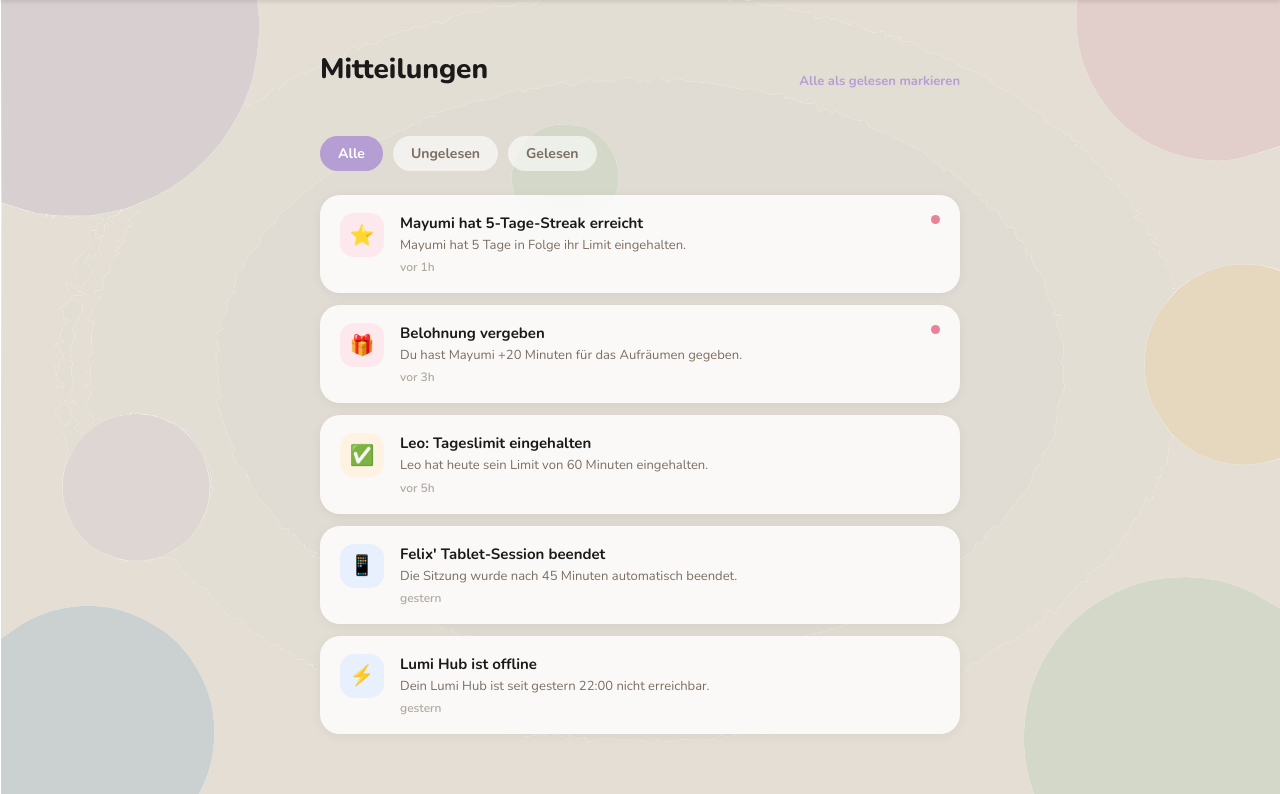
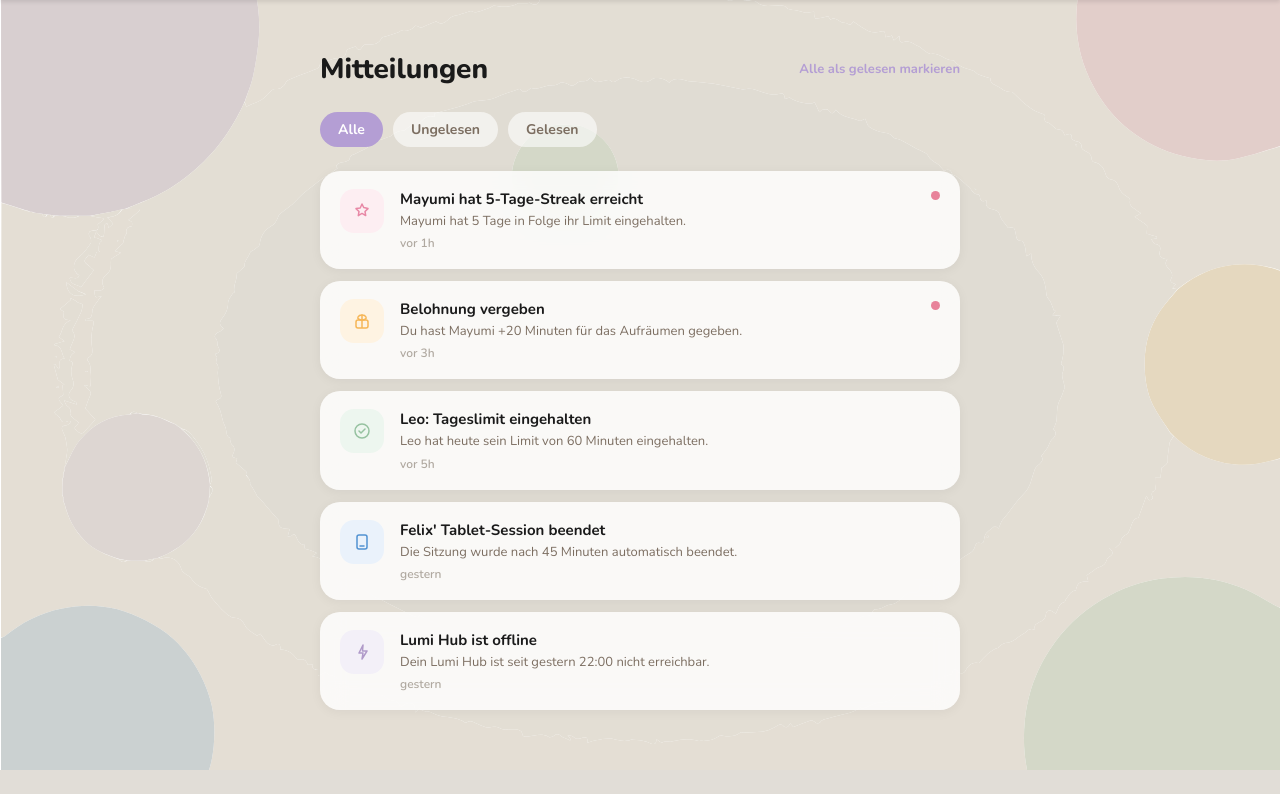
Before and after one commit to alishajaye/Lumi, a PHP site: page /mitteilungen.html in a window 1280 px wide. Shown: the part 70-864 px from the top of the page. After the commit the page ends 840 px from the top, so only its background shows below. Run offline with PHP 8.4, Linux system fonts and the light colour scheme.

Commit message:
mitteilungen seite neu

```diff
--- a/css/style.css
+++ b/css/style.css
@@ -705,3 +705,172 @@ body.produkte-page .shop-hero {
 .empf-footer-quelle a:hover {
   text-decoration: underline;
 }
+
+/* =============================================
+   MITTEILUNGEN SEITE
+   ============================================= */
+
+.mitt-page-content {
+  max-width: 680px;
+  margin: 0 auto;
+  padding: 40px 20px 60px;
+}
+
+.mitt-top-bar {
+  display: flex;
+  align-items: center;
+  justify-content: space-between;
+  margin-bottom: 24px;
+}
+
+.mitt-page-title {
+  font-size: 28px;
+  font-weight: 800;
+  color: #1a1a1a;
+}
+
+.mitt-mark-all-btn {
+  background: none;
+  border: none;
+  font-family: 'Nunito', sans-serif;
+  font-size: 13px;
+  font-weight: 700;
+  color: #b49ed4;
+  cursor: pointer;
+  padding: 0;
+  transition: color 0.2s;
+}
+
+.mitt-mark-all-btn:hover {
+  color: #8a6bbf;
+}
+
+/* Filter Tabs */
+.mitt-filter-tabs {
+  display: flex;
+  gap: 10px;
+  margin-bottom: 24px;
+}
+
+.mitt-filter-tab {
+  padding: 8px 18px;
+  border-radius: 50px;
+  border: none;
+  font-family: 'Nunito', sans-serif;
+  font-size: 14px;
+  font-weight: 700;
+  cursor: pointer;
+  transition: background 0.2s, color 0.2s;
+  background: rgba(255, 255, 255, 0.6);
+  color: #7C6E61;
+}
+
+.mitt-filter-tab.active {
+  background: #b49ed4;
+  color: #fff;
+}
+
+.mitt-filter-tab:hover:not(.active) {
+  background: #fff;
+}
+
+/* Notification List */
+.mitt-notification-list {
+  display: flex;
+  flex-direction: column;
+  gap: 12px;
+}
+
+/* Notification Card */
+.mitt-notification-card {
+  background: rgba(255, 255, 255, 0.82);
+  backdrop-filter: blur(12px);
+  -webkit-backdrop-filter: blur(12px);
+  border-radius: 20px;
+  padding: 18px 20px;
+  display: flex;
+  align-items: flex-start;
+  gap: 16px;
+  box-shadow: 0 2px 12px rgba(0, 0, 0, 0.05);
+  transition: transform 0.15s, box-shadow 0.15s;
+  cursor: pointer;
+  position: relative;
+}
+
+.mitt-notification-card:hover {
+  transform: translateY(-2px);
+  box-shadow: 0 6px 20px rgba(0, 0, 0, 0.08);
+}
+
+/* Ungelesen-Punkt */
+.mitt-notification-card.unread::after {
+  content: '';
+  position: absolute;
+  top: 20px;
+  right: 20px;
+  width: 9px;
+  height: 9px;
+  border-radius: 50%;
+  background: #e8829a;
+}
+
+/* Notification Icon */
+.mitt-notif-icon {
+  width: 44px;
+  height: 44px;
+  border-radius: 14px;
+  display: flex;
+  align-items: center;
+  justify-content: center;
+  flex-shrink: 0;
+}
+
+/* Icon Farb-Varianten */
+.mitt-notif-icon--pink   { background: #FDEEF2; }
+.mitt-notif-icon--orange { background: #FEF3E2; }
+.mitt-notif-icon--green  { background: #EDF6EF; }
+.mitt-notif-icon--blue   { background: #EAF2FB; }
+.mitt-notif-icon--purple { background: #F3F0F8; }
+
+/* Notification Body */
+.mitt-notif-body {
+  flex: 1;
+  min-width: 0;
+}
+
+.mitt-notif-title {
+  font-size: 15px;
+  font-weight: 700;
+  color: #1a1a1a;
+  margin-bottom: 3px;
+}
+
+.mitt-notif-desc {
+  font-size: 13px;
+  color: #7C6E61;
+  margin-bottom: 5px;
+  line-height: 1.4;
+}
+
+.mitt-notif-time {
+  font-size: 12px;
+  color: #b0a9a0;
+  font-weight: 600;
+}
+
+/* Empty State */
+.mitt-empty-state {
+  text-align: center;
+  padding: 60px 20px;
+  color: #b0a9a0;
+  display: none;
+}
+
+.mitt-empty-icon {
+  margin-bottom: 16px;
+}
+
+.mitt-empty-state p {
+  font-size: 15px;
+  font-weight: 600;
+}
--- a/mitteilungen.html
+++ b/mitteilungen.html
@@ -6,174 +6,6 @@
   <title>Mitteilungen – Lumi</title>
   <link rel="stylesheet" href="css/style.css" />
   <link href="https://fonts.googleapis.com/css2?family=Nunito:wght@400;600;700;800&display=swap" rel="stylesheet" />
-  <style>
-    /* =============================================
-       Mitteilungen – Page Styles
-       ============================================= */
-    .page-content {
-      max-width: 680px;
-      margin: 0 auto;
-      padding: 40px 20px 60px;
-    }
-
-    .page-title {
-      font-size: 28px;
-      font-weight: 800;
-      color: #1a1a1a;
-      margin-bottom: 24px;
-    }
-
-    /* Filter Tabs */
-    .filter-tabs {
-      display: flex;
-      gap: 10px;
-      margin-bottom: 24px;
-    }
-
-    .filter-tab {
-      padding: 8px 18px;
-      border-radius: 50px;
-      border: none;
-      font-family: 'Nunito', sans-serif;
-      font-size: 14px;
-      font-weight: 700;
-      cursor: pointer;
-      transition: background 0.2s, color 0.2s;
-      background: rgba(255,255,255,0.6);
-      color: #7C6E61;
-    }
-
-    .filter-tab.active {
-      background: #b49ed4;
-      color: #fff;
-    }
-
-    .filter-tab:hover:not(.active) {
-      background: #fff;
-    }
-
-    /* Notification Cards */
-    .notification-list {
-      display: flex;
-      flex-direction: column;
-      gap: 12px;
-    }
-
-    .notification-card {
-      background: rgba(255, 255, 255, 0.82);
-      backdrop-filter: blur(12px);
-      -webkit-backdrop-filter: blur(12px);
-      border-radius: 20px;
-      padding: 18px 20px;
-      display: flex;
-      align-items: flex-start;
-      gap: 16px;
-      box-shadow: 0 2px 12px rgba(0,0,0,0.05);
-      transition: transform 0.15s, box-shadow 0.15s;
-      cursor: pointer;
-      position: relative;
-    }
-
-    .notification-card:hover {
-      transform: translateY(-2px);
-      box-shadow: 0 6px 20px rgba(0,0,0,0.08);
-    }
-
-    .notification-card.unread::after {
-      content: '';
-      position: absolute;
-      top: 20px;
-      right: 20px;
-      width: 9px;
-      height: 9px;
-      border-radius: 50%;
-      background: #e8829a;
-    }
-
-    .notif-icon {
-      width: 44px;
-      height: 44px;
-      border-radius: 14px;
-      display: flex;
-      align-items: center;
-      justify-content: center;
-      flex-shrink: 0;
-      font-size: 20px;
-    }
-
-    .notif-icon.streak  { background: #fde8ed; }
-    .notif-icon.reward  { background: #fde8ed; }
-    .notif-icon.limit   { background: #fef3e2; }
-    .notif-icon.session { background: #e8f0fe; }
-    .notif-icon.offline { background: #e8f0fe; }
-
-    .notif-body {
-      flex: 1;
-      min-width: 0;
-    }
-
-    .notif-title {
-      font-size: 15px;
-      font-weight: 700;
-      color: #1a1a1a;
-      margin-bottom: 3px;
-    }
-
-    .notif-desc {
-      font-size: 13px;
-      color: #7C6E61;
-      margin-bottom: 5px;
-      line-height: 1.4;
-    }
-
-    .notif-time {
-      font-size: 12px;
-      color: #b0a9a0;
-      font-weight: 600;
-    }
-
-    /* Empty State */
-    .empty-state {
-      text-align: center;
-      padding: 60px 20px;
-      color: #b0a9a0;
-      display: none;
-    }
-
-    .empty-state .empty-icon {
-      font-size: 48px;
-      margin-bottom: 16px;
-    }
-
-    .empty-state p {
-      font-size: 15px;
-      font-weight: 600;
-    }
-
-    /* Top Bar */
-    .top-bar {
-      display: flex;
-      align-items: center;
-      justify-content: space-between;
-      margin-bottom: 24px;
-    }
-
-    .mark-all-btn {
-      background: none;
-      border: none;
-      font-family: 'Nunito', sans-serif;
-      font-size: 13px;
-      font-weight: 700;
-      color: #b49ed4;
-      cursor: pointer;
-      padding: 0;
-      transition: color 0.2s;
-    }
-
-    .mark-all-btn:hover {
-      color: #8a6bbf;
-    }
-  </style>
 </head>
 <body>
 
@@ -190,70 +22,106 @@
     <a href="mitteilungen.html">Mitteilungen</a>
   </nav>
 
-  <div class="page-content">
+  <div class="mitt-page-content">
 
-    <div class="top-bar">
-      <h1 class="page-title">Mitteilungen</h1>
-      <button class="mark-all-btn" id="markAllBtn">Alle als gelesen markieren</button>
+    <div class="mitt-top-bar">
+      <h1 class="mitt-page-title">Mitteilungen</h1>
+      <button class="mitt-mark-all-btn" id="markAllBtn">Alle als gelesen markieren</button>
     </div>
 
-    <div class="filter-tabs">
-      <button class="filter-tab active" data-filter="all">Alle</button>
-      <button class="filter-tab" data-filter="unread">Ungelesen</button>
-      <button class="filter-tab" data-filter="read">Gelesen</button>
+    <div class="mitt-filter-tabs">
+      <button class="mitt-filter-tab active" data-filter="all">Alle</button>
+      <button class="mitt-filter-tab" data-filter="unread">Ungelesen</button>
+      <button class="mitt-filter-tab" data-filter="read">Gelesen</button>
     </div>
 
-    <div class="notification-list" id="notificationList">
+    <div class="mitt-notification-list" id="notificationList">
 
-      <div class="notification-card unread" data-type="streak">
-        <div class="notif-icon streak">⭐</div>
-        <div class="notif-body">
-          <div class="notif-title">Mayumi hat 5-Tage-Streak erreicht</div>
-          <div class="notif-desc">Mayumi hat 5 Tage in Folge ihr Limit eingehalten.</div>
-          <div class="notif-time">vor 1h</div>
+      <!-- Streak – Pink -->
+      <div class="mitt-notification-card unread" data-type="streak">
+        <div class="mitt-notif-icon mitt-notif-icon--pink">
+          <svg width="20" height="20" viewBox="0 0 20 20" fill="none">
+            <path d="M10 3l1.8 3.6L16 7.6l-3 2.9.7 4.1L10 12.4l-3.7 2.2.7-4.1-3-2.9 4.2-.6z" stroke="#E888A6" stroke-width="1.5" stroke-linejoin="round" fill="none"/>
+          </svg>
+        </div>
+        <div class="mitt-notif-body">
+          <div class="mitt-notif-title">Mayumi hat 5-Tage-Streak erreicht</div>
+          <div class="mitt-notif-desc">Mayumi hat 5 Tage in Folge ihr Limit eingehalten.</div>
+          <div class="mitt-notif-time">vor 1h</div>
         </div>
       </div>
 
-      <div class="notification-card unread" data-type="reward">
-        <div class="notif-icon reward">🎁</div>
-        <div class="notif-body">
-          <div class="notif-title">Belohnung vergeben</div>
-          <div class="notif-desc">Du hast Mayumi +20 Minuten für das Aufräumen gegeben.</div>
-          <div class="notif-time">vor 3h</div>
+      <!-- Belohnung – Orange -->
+      <div class="mitt-notification-card unread" data-type="reward">
+        <div class="mitt-notif-icon mitt-notif-icon--orange">
+          <svg width="20" height="20" viewBox="0 0 20 20" fill="none">
+            <rect x="4" y="9" width="12" height="8" rx="2" stroke="#F6B657" stroke-width="1.5"/>
+            <path d="M10 9V4" stroke="#F6B657" stroke-width="1.5" stroke-linecap="round"/>
+            <path d="M10 4C10 4 7 4 6 6s2 3 4 3c2 0 5-1 4-3s-4-2-4-2z" stroke="#F6B657" stroke-width="1.5" stroke-linejoin="round" fill="none"/>
+            <line x1="10" y1="9" x2="10" y2="17" stroke="#F6B657" stroke-width="1.5"/>
+          </svg>
+        </div>
+        <div class="mitt-notif-body">
+          <div class="mitt-notif-title">Belohnung vergeben</div>
+          <div class="mitt-notif-desc">Du hast Mayumi +20 Minuten für das Aufräumen gegeben.</div>
+          <div class="mitt-notif-time">vor 3h</div>
         </div>
       </div>
 
-      <div class="notification-card" data-type="limit">
-        <div class="notif-icon limit">✅</div>
-        <div class="notif-body">
-          <div class="notif-title">Leo: Tageslimit eingehalten</div>
-          <div class="notif-desc">Leo hat heute sein Limit von 60 Minuten eingehalten.</div>
-          <div class="notif-time">vor 5h</div>
+      <!-- Limit eingehalten – Grün -->
+      <div class="mitt-notification-card" data-type="limit">
+        <div class="mitt-notif-icon mitt-notif-icon--green">
+          <svg width="20" height="20" viewBox="0 0 20 20" fill="none">
+            <circle cx="10" cy="10" r="7" stroke="#96C2A0" stroke-width="1.5"/>
+            <path d="M7 10l2 2 4-4" stroke="#96C2A0" stroke-width="1.5" stroke-linecap="round" stroke-linejoin="round"/>
+          </svg>
+        </div>
+        <div class="mitt-notif-body">
+          <div class="mitt-notif-title">Leo: Tageslimit eingehalten</div>
+          <div class="mitt-notif-desc">Leo hat heute sein Limit von 60 Minuten eingehalten.</div>
+          <div class="mitt-notif-time">vor 5h</div>
         </div>
       </div>
 
-      <div class="notification-card" data-type="session">
-        <div class="notif-icon session">📱</div>
-        <div class="notif-body">
-          <div class="notif-title">Felix' Tablet-Session beendet</div>
-          <div class="notif-desc">Die Sitzung wurde nach 45 Minuten automatisch beendet.</div>
-          <div class="notif-time">gestern</div>
+      <!-- Session beendet – Blau -->
+      <div class="mitt-notification-card" data-type="session">
+        <div class="mitt-notif-icon mitt-notif-icon--blue">
+          <svg width="20" height="20" viewBox="0 0 20 20" fill="none">
+            <rect x="5" y="3" width="10" height="14" rx="2" stroke="#5192D2" stroke-width="1.5"/>
+            <line x1="8" y1="14" x2="12" y2="14" stroke="#5192D2" stroke-width="1.5" stroke-linecap="round"/>
+          </svg>
+        </div>
+        <div class="mitt-notif-body">
+          <div class="mitt-notif-title">Felix' Tablet-Session beendet</div>
+          <div class="mitt-notif-desc">Die Sitzung wurde nach 45 Minuten automatisch beendet.</div>
+          <div class="mitt-notif-time">gestern</div>
         </div>
       </div>
 
-      <div class="notification-card" data-type="offline">
-        <div class="notif-icon offline">⚡</div>
-        <div class="notif-body">
-          <div class="notif-title">Lumi Hub ist offline</div>
-          <div class="notif-desc">Dein Lumi Hub ist seit gestern 22:00 nicht erreichbar.</div>
-          <div class="notif-time">gestern</div>
+      <!-- Offline – Lila -->
+      <div class="mitt-notification-card" data-type="offline">
+        <div class="mitt-notif-icon mitt-notif-icon--purple">
+          <svg width="20" height="20" viewBox="0 0 20 20" fill="none">
+            <path d="M11 3l-4 8h4l-1 6 5-8h-4.5L11 3z" stroke="#B09AC9" stroke-width="1.5" stroke-linejoin="round" fill="none"/>
+          </svg>
+        </div>
+        <div class="mitt-notif-body">
+          <div class="mitt-notif-title">Lumi Hub ist offline</div>
+          <div class="mitt-notif-desc">Dein Lumi Hub ist seit gestern 22:00 nicht erreichbar.</div>
+          <div class="mitt-notif-time">gestern</div>
         </div>
       </div>
 
     </div>
 
-    <div class="empty-state" id="emptyState">
-      <div class="empty-icon">🔔</div>
+    <div class="mitt-empty-state" id="emptyState">
+      <div class="mitt-empty-icon">
+        <svg width="48" height="48" viewBox="0 0 48 48" fill="none">
+          <path d="M20 8a4 4 0 0 1 8 0v2h-8V8z" stroke="#b0a9a0" stroke-width="2"/>
+          <path d="M12 20c0-6.627 5.373-12 12-12s12 5.373 12 12v8l3 6H9l3-6v-8z" stroke="#b0a9a0" stroke-width="2" stroke-linejoin="round" fill="none"/>
+          <path d="M20 38a4 4 0 0 0 8 0" stroke="#b0a9a0" stroke-width="2" stroke-linecap="round"/>
+        </svg>
+      </div>
       <p>Keine Mitteilungen in dieser Kategorie</p>
     </div>
 
@@ -272,8 +140,8 @@
     });
 
     // Filter Tabs
-    const tabs = document.querySelectorAll('.filter-tab');
-    const cards = document.querySelectorAll('.notification-card');
+    const tabs = document.querySelectorAll('.mitt-filter-tab');
+    const cards = document.querySelectorAll('.mitt-notification-card');
     const emptyState = document.getElementById('emptyState');
 
     function applyFilter(filter) {
@@ -306,7 +174,7 @@
     cards.forEach(card => {
       card.addEventListener('click', () => {
         card.classList.remove('unread');
-        const activeFilter = document.querySelector('.filter-tab.active').dataset.filter;
+        const activeFilter = document.querySelector('.mitt-filter-tab.active').dataset.filter;
         applyFilter(activeFilter);
       });
     });
@@ -314,7 +182,7 @@
     // Alle als gelesen markieren
     document.getElementById('markAllBtn').addEventListener('click', () => {
       cards.forEach(card => card.classList.remove('unread'));
-      const activeFilter = document.querySelector('.filter-tab.active').dataset.filter;
+      const activeFilter = document.querySelector('.mitt-filter-tab.active').dataset.filter;
       applyFilter(activeFilter);
     });
   </script>
```
